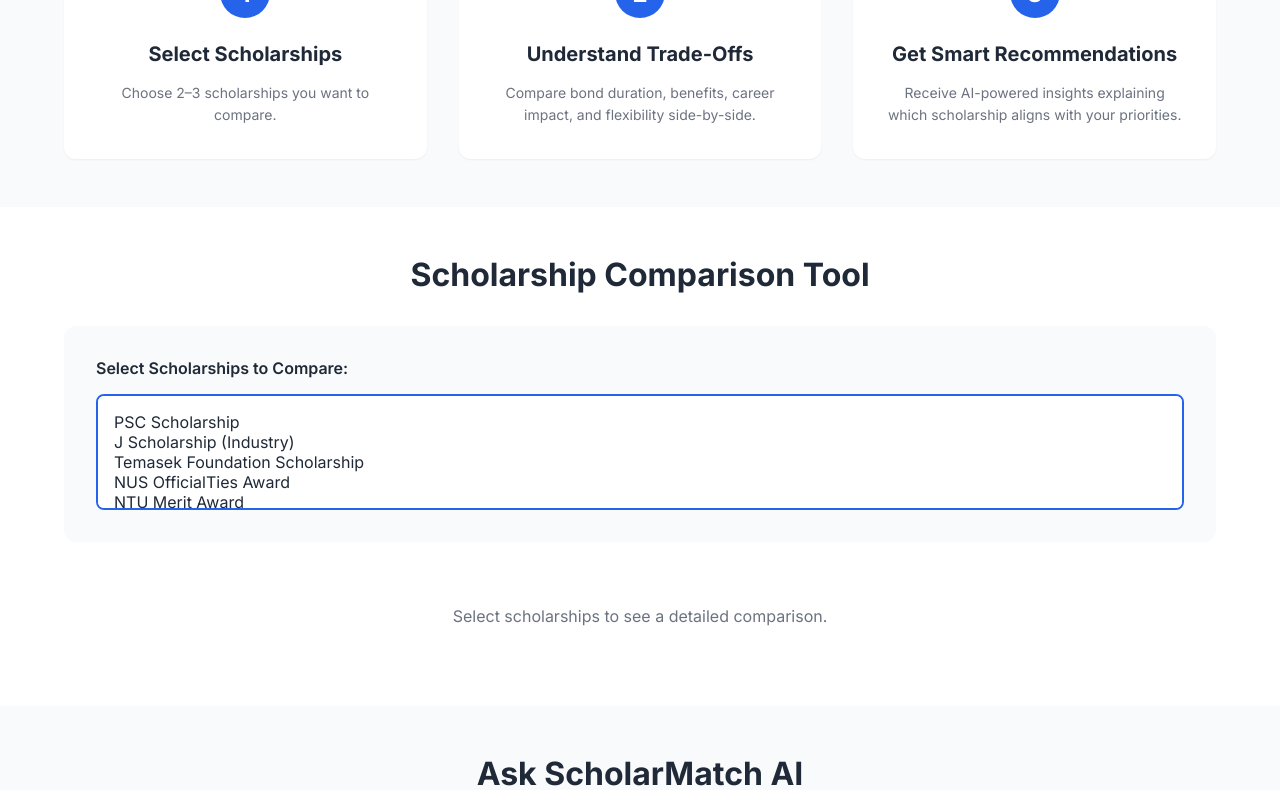
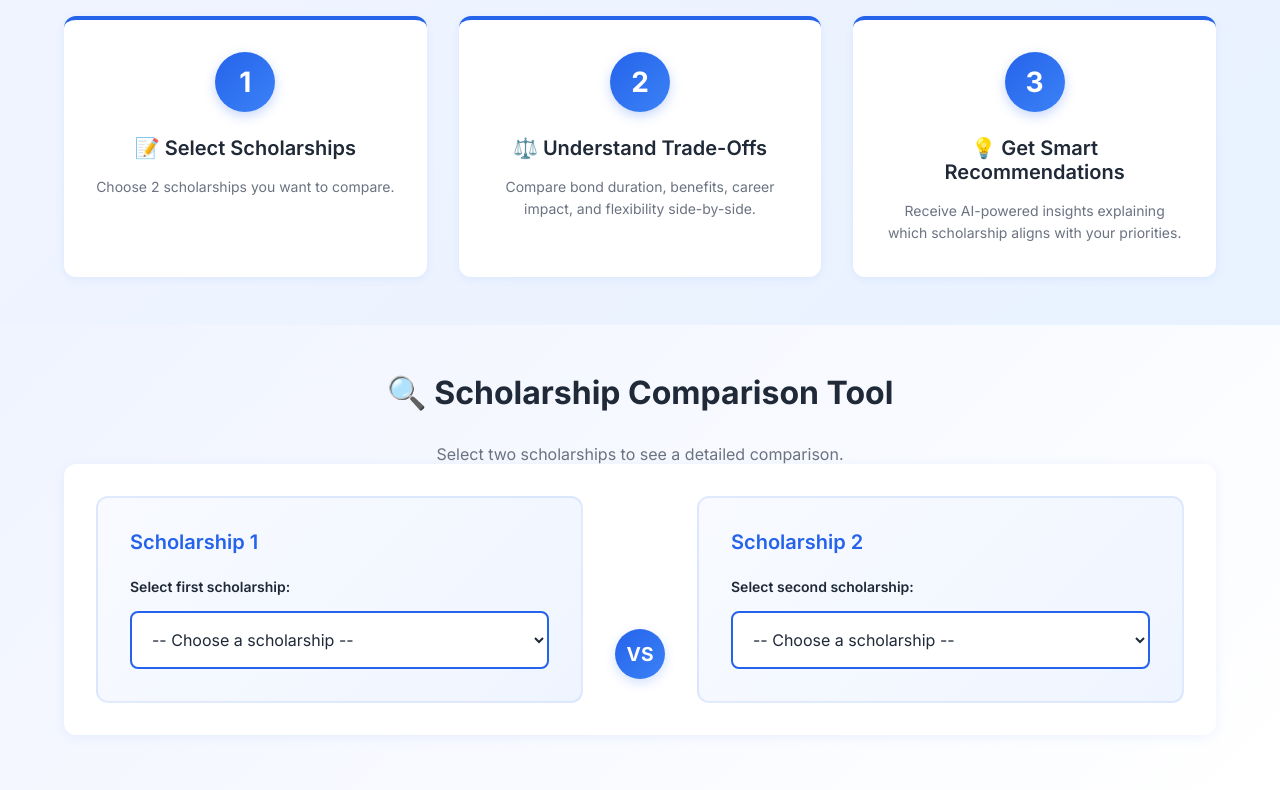
Before and after one commit to raelyn23050595/ScholarMatch_Raelyn, a website: page index.html in a window 1280 px wide. Shown: the part 635-1425 px from the top of the page. Drawn offline with Linux system fonts and the light colour scheme.

Commit message:
Enhance UI: improve navbar, hero gradient, comparison process styling, chatbot interface, and comparison tool layout

```diff
--- a/index.html
+++ b/index.html
@@ -19,11 +19,11 @@
                 </a>
                 <nav class="nav" role="navigation" aria-label="Main navigation">
                     <ul class="nav-list">
-                        <li><a href="#home" class="nav-link">Ralph</a></li>
+                        <li><a href="https://23018472-tunaungmyin.github.io/C240_AungMyin/" class="nav-link">Search Scholarships<br>(Aung Myin)</a></li>
+                        <li><a href="https://raelyn23050595.github.io/ScholarMatch_Raelyn/" class="nav-link">Scholarship Comparison<br>(Raelyn)</a></li>
                         <li><a href="https://tohwangxin.github.io/C240_FA/" class="nav-link">Scholarship Application Guidance<br>(WangXin)</a></li>
-                        <li><a href="https://raelyn23050595.github.io/ScholarMatch_Raelyn/" class="nav-link">Scholarship Comparison<br>(Raelyn)</a></li>
                         <li><a href="#about" class="nav-link">Ee Weng</a></li>
-                        <li><a href="https://23018472-tunaungmyin.github.io/C240_AungMyin/" class="nav-link">Search Scholarships<br>(Aung Myin)</a></li>
+                        <li><a href="#home" class="nav-link">Scholarship Fraud Detetction (Ralph)</a></li>
                     </ul>
                 </nav>
             </div>
@@ -35,8 +35,8 @@
         <section id="home" class="hero">
             <div class="container">
                 <div class="hero-content">
-                    <h2 class="hero-title">Compare Scholarships Confidently</h2>
-                    <p class="hero-subtitle">ScholarMatch helps you understand the trade-offs between bond length, benefits, and career impact—so you can choose what fits your goals.</p>
+                    <h2 class="hero-title">✨ Compare Scholarships Confidently</h2>
+                    <p class="hero-subtitle">ScholarMatch helps you evaluate the trade-offs between bond duration, benefits, and career impact. Enabling you to make informed decisions aligned with your goals.</p>
                     <a href="#comparison" class="cta-button">Start Comparing</a>
                 </div>
             </div>
@@ -45,21 +45,21 @@
         <!-- How It Works Section -->
         <section id="how-it-works" class="how-it-works">
             <div class="container">
-                <h2 class="section-title">How It Works</h2>
+                <h2 class="section-title">🎯 Scholarship Comparison Process</h2>
                 <div class="how-it-works-grid">
                     <div class="how-it-works-card">
                         <div class="card-icon">1</div>
-                        <h3>Select Scholarships</h3>
-                        <p>Choose 2–3 scholarships you want to compare.</p>
+                        <h3>📝 Select Scholarships</h3>
+                        <p>Choose 2 scholarships you want to compare.</p>
                     </div>
                     <div class="how-it-works-card">
                         <div class="card-icon">2</div>
-                        <h3>Understand Trade-Offs</h3>
+                        <h3>⚖️ Understand Trade-Offs</h3>
                         <p>Compare bond duration, benefits, career impact, and flexibility side-by-side.</p>
                     </div>
                     <div class="how-it-works-card">
                         <div class="card-icon">3</div>
-                        <h3>Get Smart Recommendations</h3>
+                        <h3>💡 Get Smart Recommendations</h3>
                         <p>Receive AI-powered insights explaining which scholarship aligns with your priorities.</p>
                     </div>
                 </div>
@@ -69,12 +69,31 @@
         <!-- Scholarship Comparison Section -->
         <section id="comparison" class="comparison">
             <div class="container">
-                <h2 class="section-title">Scholarship Comparison Tool</h2>
+                <h2 class="section-title">🔍 Scholarship Comparison Tool</h2>
+                <p class="placeholder-text">Select two scholarships to see a detailed comparison.</p>
 
                 <div class="comparison-controls">
-                    <label for="scholarship-select">Select Scholarships to Compare:</label>
-                    <div class="multi-select">
-                        <select id="scholarship-select" class="scholarship-dropdown" multiple aria-label="Select scholarships to compare">
+                    <div class="scholarship-selector">
+                        <div class="scholarship-box">
+                            <h3>Scholarship 1</h3>
+                            <label for="scholarship-select-1">Select first scholarship:</label>
+                            <select id="scholarship-select-1" class="scholarship-dropdown" aria-label="Select first scholarship to compare">
+                                <option value="">-- Choose a scholarship --</option>
+                                <option value="pscship">PSC Scholarship</option>
+                                <option value="jship">J Scholarship (Industry)</option>
+                                <option value="temasek">Temasek Foundation Scholarship</option>
+                                <option value="nus-ot">NUS OfficialTies Award</option>
+                                <option value="ntu-merit">NTU Merit Award</option>
+                            </select>
+                        </div>
+
+                        <div class="vs-divider">VS</div>
+
+                        <div class="scholarship-box">
+                            <h3>Scholarship 2</h3>
+                            <label for="scholarship-select-2">Select second scholarship:</label>
+                            <select id="scholarship-select-2" class="scholarship-dropdown" aria-label="Select second scholarship to compare">
+                                <option value="">-- Choose a scholarship --</option>
                                 <option value="pscship">PSC Scholarship</option>
                                 <option value="jship">J Scholarship (Industry)</option>
                                 <option value="temasek">Temasek Foundation Scholarship</option>
@@ -83,9 +102,9 @@
                             </select>
                         </div>
                     </div>
+                </div>
 
                 <div id="comparison-results" class="comparison-results">
-                    <p class="placeholder-text">Select scholarships to see a detailed comparison.</p>
                 </div>
             </div>
         </section>
@@ -93,7 +112,7 @@
         <!-- AI Chatbot Section -->
         <section id="chatbot" class="chatbot-section">
             <div class="container">
-                <h2 class="section-title">Ask ScholarMatch AI</h2>
+                <h2 class="section-title">🤖 Ask ScholarMatch AI</h2>
                 <p class="section-subtitle">Need personalized guidance? Our AI agent can explain trade-offs and help you decide based on your priorities.</p>
 
                 <div class="chatbot-interface">
@@ -121,7 +140,7 @@
         <section class="cta-section">
             <div class="container">
                 <div class="cta-content">
-                    <h2 class="cta-title">Ready to Make an Informed Decision?</h2>
+                    <h2 class="cta-title">🚀 Ready to Make an Informed Decision?</h2>
                     <p class="cta-text">ScholarMatch is here to help you understand what matters most—so you choose confidently.</p>
                     <a href="#comparison" class="cta-button cta-button-light">Compare Scholarships Now</a>
                 </div>
--- a/styles.css
+++ b/styles.css
@@ -153,7 +153,7 @@ body {
 /* Hero Section */
 .hero {
     padding: var(--spacing-xl) var(--spacing-md);
-    background: linear-gradient(135deg, var(--color-primary) 0%, rgba(37, 99, 235, 0.8) 100%);
+    background: linear-gradient(135deg, #1E40AF 0%, #3B82F6 100%);
     color: var(--color-white);
     text-align: center;
 }
@@ -228,47 +228,57 @@ body {
 /* How It Works Section */
 .how-it-works {
     padding: var(--spacing-xl) var(--spacing-md);
-    background: var(--color-neutral-light);
+    background: linear-gradient(135deg, #F0F4FF 0%, #E8F2FF 100%);
 }
 
 .how-it-works-grid {
     display: grid;
     grid-template-columns: repeat(auto-fit, minmax(280px, 1fr));
     gap: var(--spacing-lg);
+    position: relative;
 }
 
 .how-it-works-card {
     background: var(--color-white);
     padding: var(--spacing-lg);
     border-radius: var(--border-radius-lg);
-    box-shadow: var(--shadow-sm);
+    box-shadow: 0 2px 8px rgba(37, 99, 235, 0.08);
     text-align: center;
     transition: all var(--transition-normal);
+    border-top: 4px solid var(--color-primary);
 }
 
 .how-it-works-card:hover {
-    box-shadow: var(--shadow-md);
-    transform: translateY(-4px);
+    box-shadow: 0 8px 24px rgba(37, 99, 235, 0.15);
+    transform: translateY(-6px);
 }
 
 .card-icon {
-    width: 50px;
-    height: 50px;
-    background: var(--color-primary);
+    width: 60px;
+    height: 60px;
+    background: linear-gradient(135deg, var(--color-primary), #3B82F6);
     color: var(--color-white);
     border-radius: 50%;
     display: flex;
     align-items: center;
     justify-content: center;
     font-weight: 700;
-    font-size: 1.5rem;
+    font-size: 1.75rem;
     margin: 0 auto var(--spacing-md);
+    box-shadow: 0 4px 12px rgba(37, 99, 235, 0.25);
+    transition: all var(--transition-normal);
+}
+
+.how-it-works-card:hover .card-icon {
+    transform: scale(1.1);
+    box-shadow: 0 6px 16px rgba(37, 99, 235, 0.35);
 }
 
 .how-it-works-card h3 {
     font-size: var(--font-size-lg);
     color: var(--color-neutral-darker);
     margin-bottom: var(--spacing-sm);
+    font-weight: 600;
 }
 
 .how-it-works-card p {
@@ -280,26 +290,67 @@ body {
 /* Comparison Section */
 .comparison {
     padding: var(--spacing-xl) var(--spacing-md);
-    background: var(--color-white);
+    background: linear-gradient(135deg, #F0F4FF 0%, #FFFFFF 100%);
 }
 
 .comparison-controls {
-    background: var(--color-neutral-light);
+    background: var(--color-white);
     padding: var(--spacing-lg);
     border-radius: var(--border-radius-lg);
     margin-bottom: var(--spacing-lg);
+    box-shadow: 0 2px 12px rgba(37, 99, 235, 0.08);
 }
 
-.comparison-controls label {
+.scholarship-selector {
+    display: grid;
+    grid-template-columns: 1fr auto 1fr;
+    gap: var(--spacing-lg);
+    align-items: flex-end;
+}
+
+.scholarship-box {
+    background: linear-gradient(135deg, #F8FAFF 0%, #EFF5FF 100%);
+    padding: var(--spacing-lg);
+    border-radius: var(--border-radius-lg);
+    border: 2px solid rgba(37, 99, 235, 0.1);
+    transition: all var(--transition-normal);
+}
+
+.scholarship-box:hover {
+    border-color: rgba(37, 99, 235, 0.3);
+    box-shadow: 0 4px 16px rgba(37, 99, 235, 0.1);
+}
+
+.scholarship-box h3 {
+    font-size: var(--font-size-lg);
+    color: var(--color-primary);
+    margin-bottom: var(--spacing-md);
+    font-weight: 600;
+}
+
+.scholarship-box label {
     display: block;
     font-weight: 600;
     color: var(--color-neutral-darker);
     margin-bottom: var(--spacing-sm);
-    font-size: var(--font-size-md);
+    font-size: var(--font-size-sm);
 }
 
-.multi-select {
-    position: relative;
+.vs-divider {
+    display: flex;
+    align-items: center;
+    justify-content: center;
+    font-weight: 700;
+    color: var(--color-primary);
+    font-size: 1.2rem;
+    margin-bottom: var(--spacing-md);
+    padding: var(--spacing-sm);
+    background: linear-gradient(135deg, var(--color-primary), #3B82F6);
+    color: var(--color-white);
+    border-radius: 50%;
+    width: 50px;
+    height: 50px;
+    box-shadow: 0 4px 12px rgba(37, 99, 235, 0.2);
 }
 
 .scholarship-dropdown {
@@ -311,13 +362,19 @@ body {
     font-size: var(--font-size-md);
     color: var(--color-neutral-darker);
     background: var(--color-white);
-    transition: border-color var(--transition-fast);
+    transition: all var(--transition-fast);
+    cursor: pointer;
+}
+
+.scholarship-dropdown:hover {
+    border-color: #3B82F6;
+    box-shadow: 0 0 0 3px rgba(59, 130, 246, 0.1);
 }
 
 .scholarship-dropdown:focus {
     outline: none;
-    border-color: var(--color-secondary-green);
-    box-shadow: 0 0 0 3px rgba(16, 185, 129, 0.1);
+    border-color: #3B82F6;
+    box-shadow: 0 0 0 3px rgba(59, 130, 246, 0.2);
 }
 
 .comparison-results {
@@ -327,8 +384,9 @@ body {
 .placeholder-text {
     text-align: center;
     color: var(--color-text-muted);
-    padding: var(--spacing-lg);
+    padding: 0;
     font-size: var(--font-size-md);
+    margin: 0;
 }
 
 /* Comparison Cards */
@@ -402,19 +460,25 @@ body {
 /* Chatbot Section */
 .chatbot-section {
     padding: var(--spacing-xl) var(--spacing-md);
-    background: var(--color-neutral-light);
+    background: linear-gradient(135deg, #F0F4FF 0%, #E8F2FF 100%);
 }
 
 .chatbot-interface {
-    max-width: 700px;
+    max-width: 750px;
     margin: 0 auto;
     background: var(--color-white);
     border-radius: var(--border-radius-lg);
-    box-shadow: var(--shadow-md);
+    box-shadow: 0 10px 40px rgba(37, 99, 235, 0.15);
     display: flex;
     flex-direction: column;
-    height: 500px;
+    height: 550px;
     overflow: hidden;
+    border: 2px solid rgba(37, 99, 235, 0.08);
+    transition: all var(--transition-normal);
+}
+
+.chatbot-interface:hover {
+    box-shadow: 0 15px 50px rgba(37, 99, 235, 0.2);
 }
 
 .chat-messages {
@@ -424,24 +488,38 @@ body {
     display: flex;
     flex-direction: column;
     gap: var(--spacing-md);
+    background: linear-gradient(180deg, #FFFFFF 0%, #F8FAFF 100%);
 }
 
 .message-bot,
 .message-user {
     padding: var(--spacing-md);
     border-radius: var(--border-radius-lg);
-    max-width: 80%;
+    max-width: 85%;
     word-wrap: break-word;
+    animation: slideIn 0.3s ease-in-out;
+}
+
+@keyframes slideIn {
+    from {
+        opacity: 0;
+        transform: translateY(10px);
+    }
+    to {
+        opacity: 1;
+        transform: translateY(0);
+    }
 }
 
 .message-bot {
-    background: var(--color-primary);
+    background: linear-gradient(135deg, var(--color-primary), #3B82F6);
     color: var(--color-white);
     align-self: flex-start;
+    box-shadow: 0 4px 12px rgba(37, 99, 235, 0.2);
 }
 
 .message-user {
-    background: var(--color-neutral-light);
+    background: linear-gradient(135deg, #E0E7FF, #C7D2FE);
     color: var(--color-neutral-darker);
     align-self: flex-end;
 }
@@ -457,30 +535,31 @@ body {
     display: flex;
     gap: var(--spacing-sm);
     padding: var(--spacing-md);
-    border-top: 1px solid rgba(0, 0, 0, 0.05);
-    background: var(--color-white);
+    border-top: 2px solid rgba(37, 99, 235, 0.1);
+    background: linear-gradient(135deg, #FFFFFF 0%, #F8FAFF 100%);
 }
 
 .chat-input {
     flex: 1;
     padding: var(--spacing-sm);
-    border: 2px solid var(--color-primary);
+    border: 2px solid rgba(37, 99, 235, 0.2);
     border-radius: var(--border-radius);
     font-family: var(--font-family);
     font-size: var(--font-size-md);
     color: var(--color-neutral-darker);
-    transition: border-color var(--transition-fast);
+    transition: all var(--transition-fast);
+    background: var(--color-white);
 }
 
 .chat-input:focus {
     outline: none;
-    border-color: var(--color-secondary-green);
-    box-shadow: 0 0 0 3px rgba(16, 185, 129, 0.1);
+    border-color: var(--color-primary);
+    box-shadow: 0 0 0 3px rgba(37, 99, 235, 0.15);
 }
 
 .chat-send {
     padding: var(--spacing-sm) var(--spacing-lg);
-    background: var(--color-primary);
+    background: linear-gradient(135deg, var(--color-primary), #3B82F6);
     color: var(--color-white);
     border: none;
     border-radius: var(--border-radius);
@@ -488,13 +567,13 @@ body {
     cursor: pointer;
     transition: all var(--transition-fast);
     font-size: var(--font-size-md);
+    box-shadow: 0 4px 12px rgba(37, 99, 235, 0.2);
 }
 
 .chat-send:hover,
 .chat-send:focus {
-    background: #1D4ED8;
     transform: translateY(-2px);
-    box-shadow: var(--shadow-sm);
+    box-shadow: 0 6px 16px rgba(37, 99, 235, 0.3);
 }
 
 .chat-send:active {
```
Lines whose indentation alone changed are shown as unchanged.
